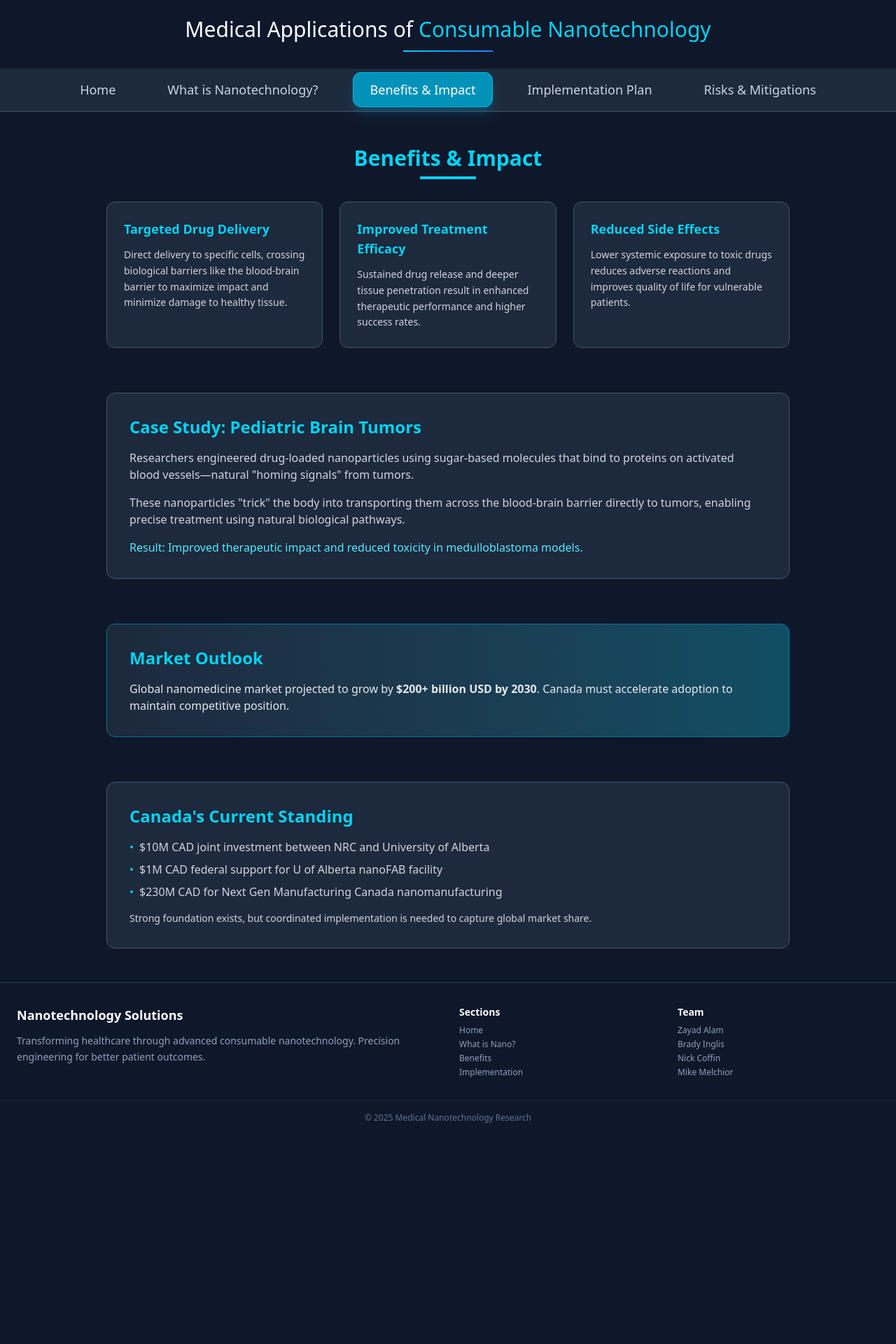
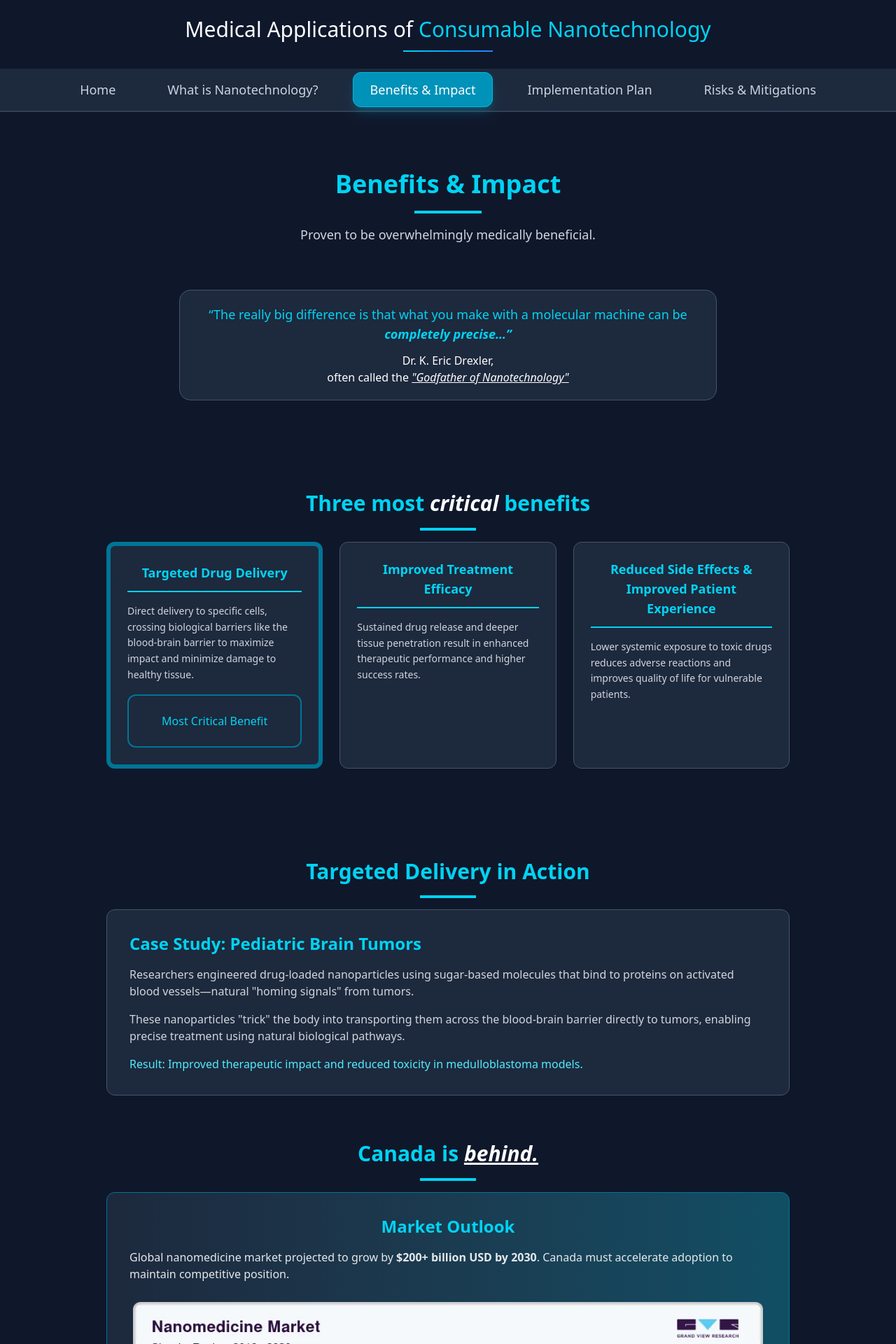
Before and after one commit to mike-melchior-school/consumable-nanotechnology, a Next.js app: page /benefits in a window 1280 px wide. Shown: the top 1920 px of the page at 70% size. Before the commit the page ends 1621 px from the top, so only its background shows below. Built offline with nearby package versions, Linux system fonts and the light colour scheme.

Commit message:
Update benefits and impact

```diff
--- a/app/components/Benefits.jsx
+++ b/app/components/Benefits.jsx
@@ -1,25 +1,64 @@
+import Image from "next/image"
+
 export default function Benefits() {
     return (
         <main className="max-w-5xl mx-auto px-6 py-12 space-y-16">
 
-            {/* BENEFITS & IMPACT - Tighter layout */}
-            <section>
-                <div className="text-center mb-8">
-                <h2 className="text-3xl font-bold text-cyan-400 mb-2">Benefits & Impact</h2>
-                <div className="w-20 h-1 bg-cyan-400 mx-auto"></div>
+            {/* INTRO */}
+            <section className="text-center pt-8">
+                <h1 className="text-4xl font-bold text-cyan-400 mb-4 leading-tight">
+                    Benefits & Impact
+                </h1>
+                <div className="w-24 h-1 bg-cyan-400 mx-auto mb-4"/>
+                <p className="text-lg text-gray-300 max-w-2xl mx-auto leading-relaxed">
+                    Proven to be overwhelmingly medically beneficial.
+                </p>
+            </section>
+
+            {/* INTRO QUOTE */}
+            <section className="flex justify-center">
+                <div className="flex flex-col max-w-3xl bg-slate-800 p-5 rounded-2xl border border-slate-600">
+                    <p className="text-center text-lg text-cyan-400 mb-3">
+                        “The really big difference is that what you make with a molecular machine can be <i className="font-bold">completely precise…”</i>
+                    </p>
+                    <h3 className="text-center text-white">
+                        Dr. K. Eric Drexler,<br/>
+                        often called the <i><a className="underline" href="https://en.wikipedia.org/wiki/K._Eric_Drexler">"Godfather of Nanotechnology"</a></i>
+                    </h3>
                 </div>
+            </section>
+
+            {/* 3 MOST CRITICAL BENEFITS */}
+            <section className="py-16">
+                <h2 className="text-3xl font-bold text-cyan-400 mb-4 leading-tight text-center">
+                    Three most <i className="text-white">critical</i> benefits
+                </h2>
+                <div className="w-20 h-1 bg-cyan-400 mx-auto mb-4"/>
 
                 <div className="grid grid-cols-1 md:grid-cols-3 gap-6">
-                <div className="bg-slate-800 p-6 rounded-xl border border-slate-600 hover:border-cyan-500 transition-colors">
-                    <h3 className="text-lg font-bold text-cyan-400 mb-3">Targeted Drug Delivery</h3>
+                    <div className="bg-slate-800 p-6 rounded-xl border-6 border-cyan-700 hover:border-cyan-500 transition-colors">
+                        <h3 className="text-center text-lg font-bold text-cyan-400 mb-3">
+                            Targeted Drug Delivery
+                        </h3>
+                        <div className="h-0.5 bg-cyan-400 mx-auto mb-4"/>
+
                         <p className="text-sm text-gray-300 leading-relaxed">
                             Direct delivery to specific cells, crossing biological barriers like the blood-brain
                             barrier to maximize impact and minimize damage to healthy tissue.
                         </p>
+                        <div className="bg-slate-800 p-6 rounded-xl border-2 border-cyan-700 mt-4">
+                            <h3 className="text-center text-cyan-400 p-0 m-0">
+                                Most Critical Benefit
+                            </h3>
+
+                        </div>
                     </div>
 
                     <div className="bg-slate-800 p-6 rounded-xl border border-slate-600 hover:border-cyan-500 transition-colors">
-                    <h3 className="text-lg font-bold text-cyan-400 mb-3">Improved Treatment Efficacy</h3>
+                        <h2 className="text-center text-lg font-bold text-cyan-400 mb-3">
+                            Improved Treatment Efficacy
+                        </h2>
+                        <div className="h-0.5 bg-cyan-400 mx-auto mb-4"/>
                         <p className="text-sm text-gray-300 leading-relaxed">
                         Sustained drug release and deeper tissue penetration result in enhanced therapeutic
                         performance and higher success rates.
@@ -27,7 +66,10 @@ export default function Benefits() {
                     </div>
 
                     <div className="bg-slate-800 p-6 rounded-xl border border-slate-600 hover:border-cyan-500 transition-colors">
-                    <h3 className="text-lg font-bold text-cyan-400 mb-3">Reduced Side Effects</h3>
+                        <h2 className="text-center text-lg font-bold text-cyan-400 mb-3">
+                            Reduced Side Effects & Improved Patient Experience
+                        </h2>
+                        <div className="h-0.5 bg-cyan-400 mx-auto mb-4"/>
                         <p className="text-sm text-gray-300 leading-relaxed">
                         Lower systemic exposure to toxic drugs reduces adverse reactions and improves
                         quality of life for vulnerable patients.
@@ -37,7 +79,12 @@ export default function Benefits() {
             </section>
 
             {/* TARGETED DELIVERY CASE STUDY - More scannable */}
-            <section className="bg-slate-800 p-8 rounded-xl border border-slate-600">
+            <section >
+                <h2 className="text-3xl font-bold text-cyan-400 mb-4 leading-tight text-center">
+                    Targeted Delivery in Action
+                </h2>
+                <div className="w-20 h-1 bg-cyan-400 mx-auto mb-4"/>
+                <div className="bg-slate-800 p-8 rounded-xl border border-slate-600">
                     <h2 className="text-2xl font-bold text-cyan-400 mb-4">
                         Case Study: Pediatric Brain Tumors
                     </h2>
@@ -54,16 +101,33 @@ export default function Benefits() {
                             Result: Improved therapeutic impact and reduced toxicity in medulloblastoma models.
                         </p>
                     </div>
+                </div>
             </section>
 
+
             {/* MARKET OVERVIEW - Concise */}
-            <section className="bg-gradient-to-r from-slate-800 to-cyan-900 p-8 rounded-xl border border-cyan-700">
+            <section>
+                <h2 className="text-3xl font-bold text-cyan-400 mb-4 leading-tight text-center">
+                    Canada is <i className="text-white underline">behind.</i>
+                </h2>
+                <div className="w-20 h-1 bg-cyan-400 mx-auto mb-4"/>
+                <div className="flex flex-col items-center bg-gradient-to-r from-slate-800 to-cyan-900 p-8 rounded-xl border border-cyan-700">
                     <h2 className="text-2xl font-bold text-cyan-400 mb-4">Market Outlook</h2>
                     <p className="text-gray-200">
                         Global nanomedicine market projected to grow by <strong>$200+ billion USD by 2030</strong>.
                         Canada must accelerate adoption to maintain competitive position.
                     </p>
+                    <Image src="/images/benefits/nanomedicine-market.webp"
+                           width={900}
+                           height={500}
+                           alt="Nanomedicine market projection"
+                           className="mt-7"/>
+                    <a className="text-cyan-200 underline pt-5" href="https://www.grandviewresearch.com/industry-analysis/nanomedicine-market">
+                        Nanomedicine Market Size, Share & Growth Report, 2030
+                    </a>
+                </div>
             </section>
+
 
             {/* CANADA'S POSITION - Clean list */}
             <section className="bg-slate-800 p-8 rounded-xl border border-slate-600">
```
Also changed, not shown: public/images/benefits/nanomedicine-market.webp (added). Lines whose indentation alone changed are shown as unchanged.
